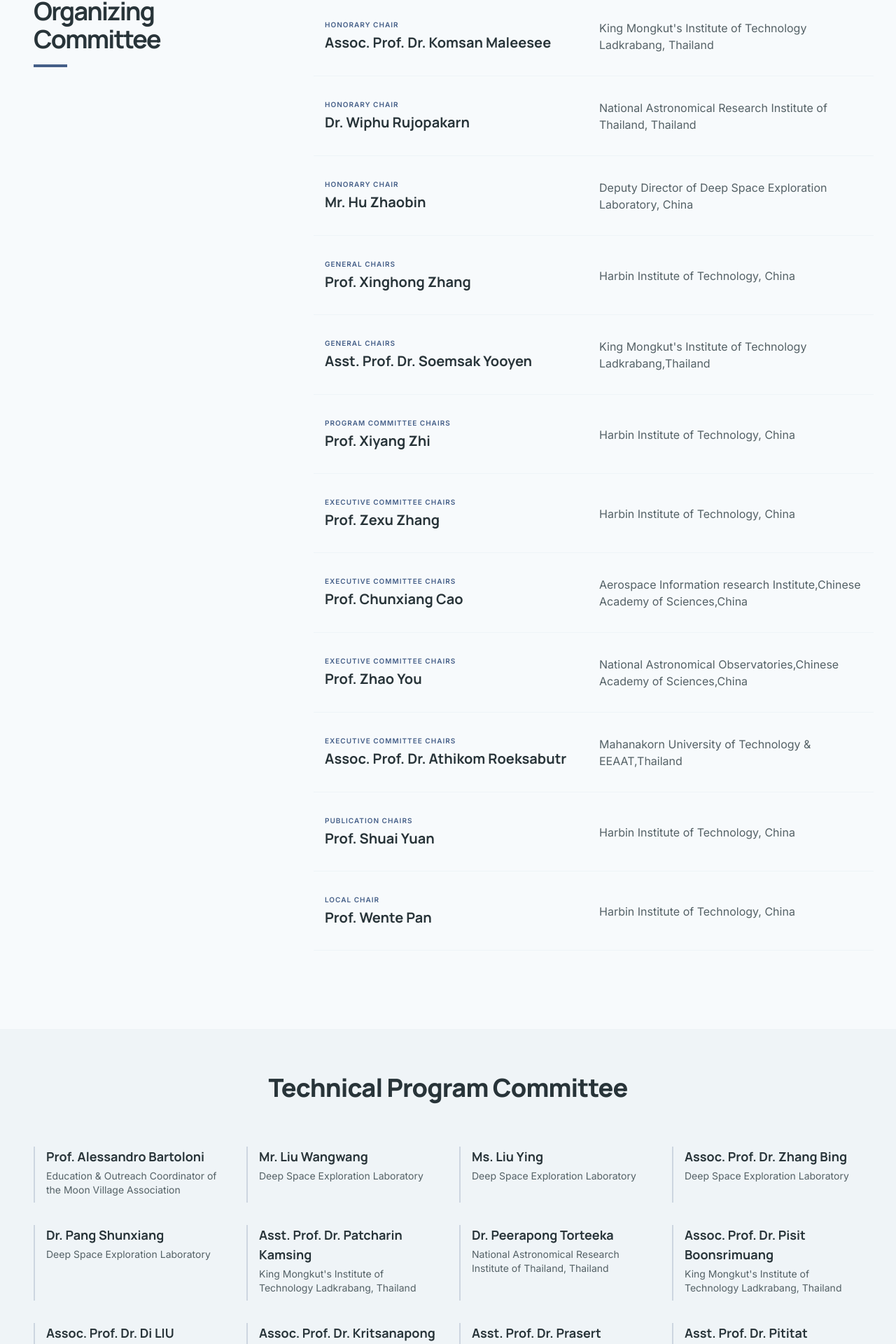
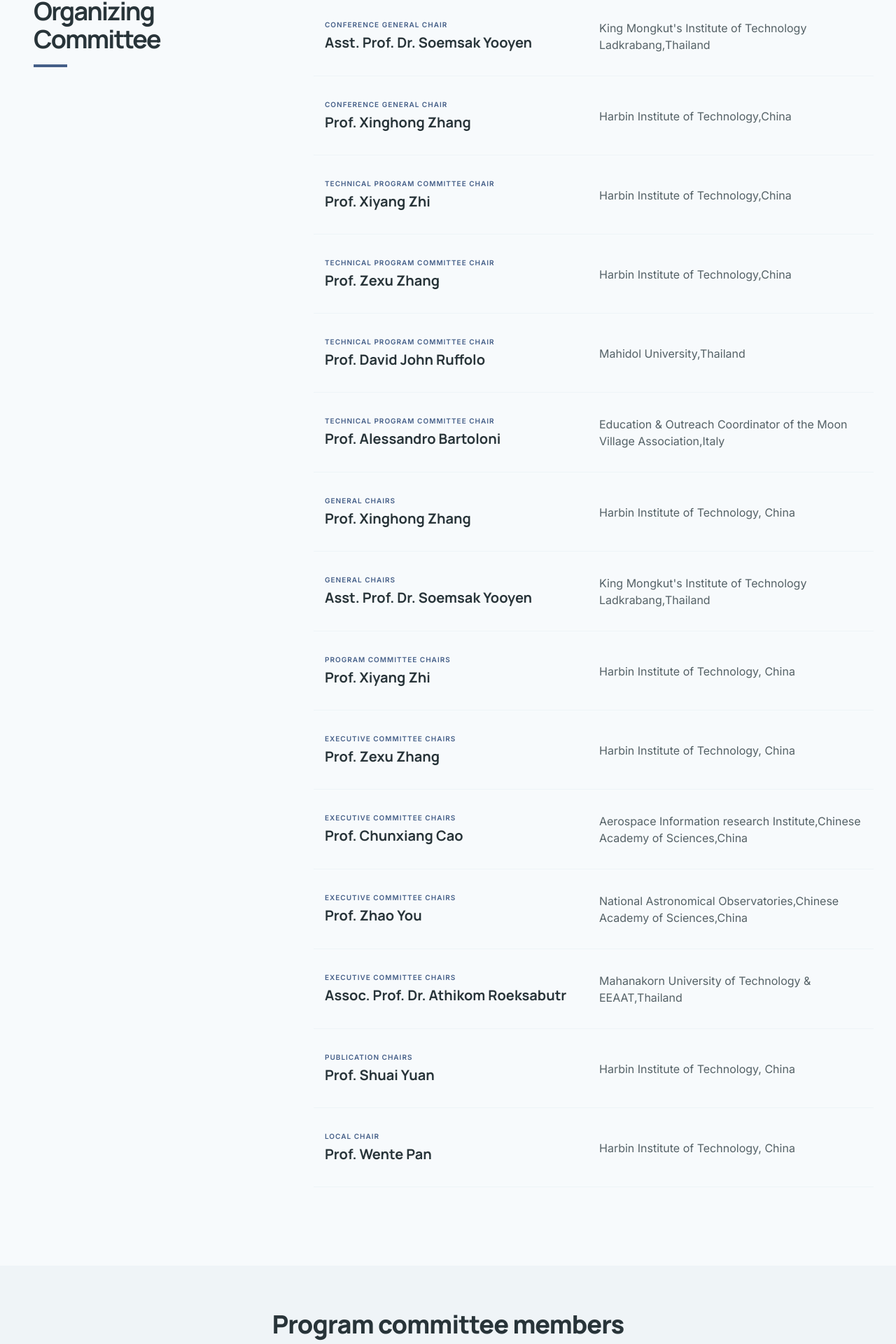
Before and after one commit to ascomlab/apase-web, a Next.js app: page /committee in a window 1280 px wide. Shown: the part 431-2351 px from the top of the page at 70% size. Built offline with nearby package versions, Linux system fonts and the light colour scheme.

Commit message:
Update page.tsx

```diff
--- a/app/committee/page.tsx
+++ b/app/committee/page.tsx
@@ -27,22 +27,43 @@
 
 const organizingCommittee = [
   {
-    role: "Honorary Chair",
-    name: "Assoc. Prof. Dr. Komsan Maleesee",
-    affiliation: "King Mongkut's Institute of Technology Ladkrabang, Thailand",
+    role: "Conference General Chair",
+    name: "Asst. Prof. Dr. Soemsak Yooyen",
+    affiliation: "King Mongkut's Institute of Technology Ladkrabang,Thailand",
   },
   {
-    role: "Honorary Chair",
-    name: "Dr. Wiphu Rujopakarn",
+    role: "Conference General Chair",
+    name: "Prof. Xinghong Zhang",
     affiliation:
-      "National Astronomical Research Institute of Thailand, Thailand",
+      "Harbin Institute of Technology,China",
   },
    {
-    role: "Honorary Chair",
-    name: "Mr. Hu Zhaobin",
+    role: "Technical Program Committee Chair",
+    name: "Prof. Xiyang Zhi",
     affiliation:
-      "Deputy Director of Deep Space Exploration Laboratory, China",
+      "Harbin Institute of Technology,China",
   },
+   {
+    role: "Technical Program Committee Chair",
+    name: "Prof. Zexu Zhang",
+    affiliation:
+      "Harbin Institute of Technology,China",
+  },
+   {
+    role: "Technical Program Committee Chair",
+    name: "Prof. David John Ruffolo",
+    affiliation:
+      "Mahidol University,Thailand",
+  },
+   {
+    role: "Technical Program Committee Chair",
+    name: "Prof. Alessandro Bartoloni",
+    affiliation:
+      "Education & Outreach Coordinator of the Moon Village Association,Italy",
+  },
+
+
+
   {
     role: "General Chairs",
     name: "Prof. Xinghong Zhang",
@@ -96,109 +117,151 @@
 
 const technicalCommittee = [
   {
-    name: "Prof. Alessandro Bartoloni",
-    description: "Education & Outreach Coordinator of the Moon Village Association",
-    badge: null,
-  },
-  {
-    name: "Mr. Liu Wangwang",
-    description: "Deep Space Exploration Laboratory",
-    badge: null,
-  },
-  {
-    name: "Ms. Liu Ying",
-    description: "Deep Space Exploration Laboratory",
+    name: "Mr.Liu Wangwang",
+    description: "Deep Space Exploration Laboratory,China",
     badge: null,
   },
   {
     name: "Assoc. Prof. Dr. Zhang Bing",
-    description: "Deep Space Exploration Laboratory",
+    description: "Deep Space Exploration Laboratory,China",
     badge: null,
   },
   {
     name: "Dr. Pang Shunxiang",
-    description: "Deep Space Exploration Laboratory",
-    badge: null,
-  },
-  {
-    name: "Asst. Prof. Dr. Patcharin Kamsing",
-    description: "King Mongkut's Institute of Technology Ladkrabang, Thailand",
-    badge: null,
-  },
-  {
-    name: "Dr. Peerapong Torteeka",
-    description: "National Astronomical Research Institute of Thailand, Thailand",
+    description: "Deep Space Exploration Laboratory,China",
     badge: null,
   },
   {
     name: "Assoc. Prof. Dr. Pisit Boonsrimuang",
-    description: "King Mongkut's Institute of Technology Ladkrabang, Thailand",
+    description: "King Mongkut's Institute of Technology Ladkrabang,Thailand",
     badge: null,
   },
   {
-    name: "Assoc. Prof. Dr. Di LIU",
-    description: "Research Center for Eco-Environment Sciences, Chinese Academy of Sciences, China",
+    name: "Assoc. Prof. Dr.Di LIU",
+    description: "Research Center for Eco-Environment Sciences, Chinese Academy of Sciences,China",
     badge: null,
   },
   {
-    name: "Assoc. Prof. Dr. Kritsanapong Phansri",
+    name: "Assoc. Prof. Dr.Kritsanapong Phansri",
+    description: "Rajamangala University of Technology Isan, Khon Kaen Campus,Thailand",
+    badge: null,
+  },
+  {
+    name: "Asst. Prof. Dr. Suphongsa Khetkeeree",
+    description: "Mahanakorn University of Technology ,Thailand",
+    badge: null,
+  },
+  {
+    name: "Asst. Prof. Dr. Wares Chancharoen",
+    description: "Chulabhorn Royal Academy,Thailand",
+    badge: null,
+  },
+  {
+    name: "Asst. Prof. Dr. Sethakarn Prongnuch",
+    description: "Suan Sunandha Rajabhat University,Thailand",
+    badge: null,
+  },
+  {
+    name: "Dr. Tatpong Tulyananda",
     description:
-      "Rajamangala University of Technology Isan, Khon Kaen Campus, Thailand",
+      "Mahidol University, Thailand",
     badge: null,
   },
 
   {
-    name: "Asst. Prof. Dr. Prasert Prapamonthon",
-    description: "King Mongkut's Institute of Technology Ladkrabang, Thailand",
+    name: "Dr. Potiwat Ngamkajornwiwat",
+    description: "Panyapiwat Institute of Management,Thailand",
+    badge: null,
+  },
+  {
+    name: "Dr.Kullapha Chaiwongkhot",
+    description: "Mahidol University,Thailand",
+    badge: null,
+  },
+  {
+    name: "Dr.Komsan Rattanakijsuntorn",
+    description: "King Mongkut's Institute of Technology Ladkrabang,Thailand",
     badge: null,
   },
   {
     name: "Asst. Prof. Dr. Pititat Itsariyapinyo",
-    description: "King Mongkut's Institute of Technology Ladkrabang, Thailand",
+    description: "King Mongkut's Institute of Technology Ladkrabang,Thailand",
     badge: null,
   },
   {
-    name: "Asst. Prof. Dr. Suphongsa Khetkeeree",
-    description: "Mahanakorn University of Technology，Thailand",
+    name: "Asst. Prof. Dr. Prasert Prapamonthon",
+    description: "King Mongkut's Institute of Technology Ladkrabang,Thailand",
     badge: null,
   },
   {
-    name: "Asst. Prof. Dr. Wares Chancharoen",
-    description: "Chulabhorn Royal Academy, Thailand",
+    name: "Asst. Prof. Dr. Nobphadon Suksangpanya",
+    description: "King Mongkut's Institute of Technology Ladkrabang,Thailand",
     badge: null,
   },
   {
-    name: "Asst. Prof. Dr.Sethakarn Prongnuch",
-    description: "Suan Sunandha Rajabhat University, Thailand",
-    badge: null,
-  },
-  {
-    name: "Dr. Tatpong Tulyananda",
-    description: "Mahidol University, Thailand",
-    badge: null,
-  },
-  {
-    name: "Dr. Potiwat Ngamkajornwiwat",
-    description: "Panyapiwat Institute of Management, Thailand",
+    name: "Assoc. Prof. Dr.Suwin Saleesongsom",
+    description: "King Mongkut's Institute of Technology Ladkrabang,Thailand",
     badge: null,
   },
 
   {
-    name: "Dr.Kullapha Chaiwongkhot",
-    description: "Mahidol University, Thailand",
+    name: "Prof. Dr.Yuanpeng Liu",
+    description: "Harbin Institute of Technology,China",
     badge: null,
   },
 
   {
-    name: "Shariff Manuthasna",
+    name: "Prof. Dr.Dong Ye",
+    description:
+      "Harbin Institute of Technology,China",
+    badge: null,
+  },
+  {
+    name: "Prof. Dr.Teng Fei",
+    description:
+      "Harbin Institute of Technology,China",
+    badge: null,
+  },
+  {
+    name: "Prof. Dr.Yuqing Li",
+    description:
+      "Harbin Institute of Technology,China",
+    badge: null,
+  },
+  {
+    name: "Assoc. Prof. DrFilippo Fabiani",
+    description:
+      "IMT School for Advanced Studies Lucca, Lucca, Italy",
+    badge: null,
+  },
+  {
+    name: "Prof. Dr.Michele Lavagna",
+    description:
+      "Politecnico di Milano,Italy",
+    badge: null,
+  },
+  {
+    name: "Prof.Jun Xu",
+    description:
+      "Harbin Institute of Technology,China",
+    badge: null,
+  },
+  {
+    name: "Mr.Shariff Manuthasna",
     description:
       "National Astronomical Research Institute of Thailand, Thailand",
     badge: null,
   },
   {
-    name: "Thanayuth Panyalert",
+    name: "Mr.Thanayuth Panyalert",
     description:
       "National Astronomical Research Institute of Thailand, Thailand",
+    badge: null,
+  },
+  {
+    name: "Asst. Prof. Dr. Svetlana Illarionova",
+    description:
+      "Skolkovo Institute of Science and Technology, Moscow, Russia",
     badge: null,
   },
 ];
@@ -259,7 +322,7 @@
         <div className="max-w-[1440px] mx-auto px-4 sm:px-6 lg:px-12">
           <div className="text-center max-w-3xl mx-auto mb-16">
             <h2 className="font-headline text-4xl font-extrabold tracking-tight mb-4 text-on-background">
-              Technical Program Committee
+              Program committee members
             </h2>
             <p className="text-on-surface-variant font-body">{/*TBC*/}</p>
           </div>
```
